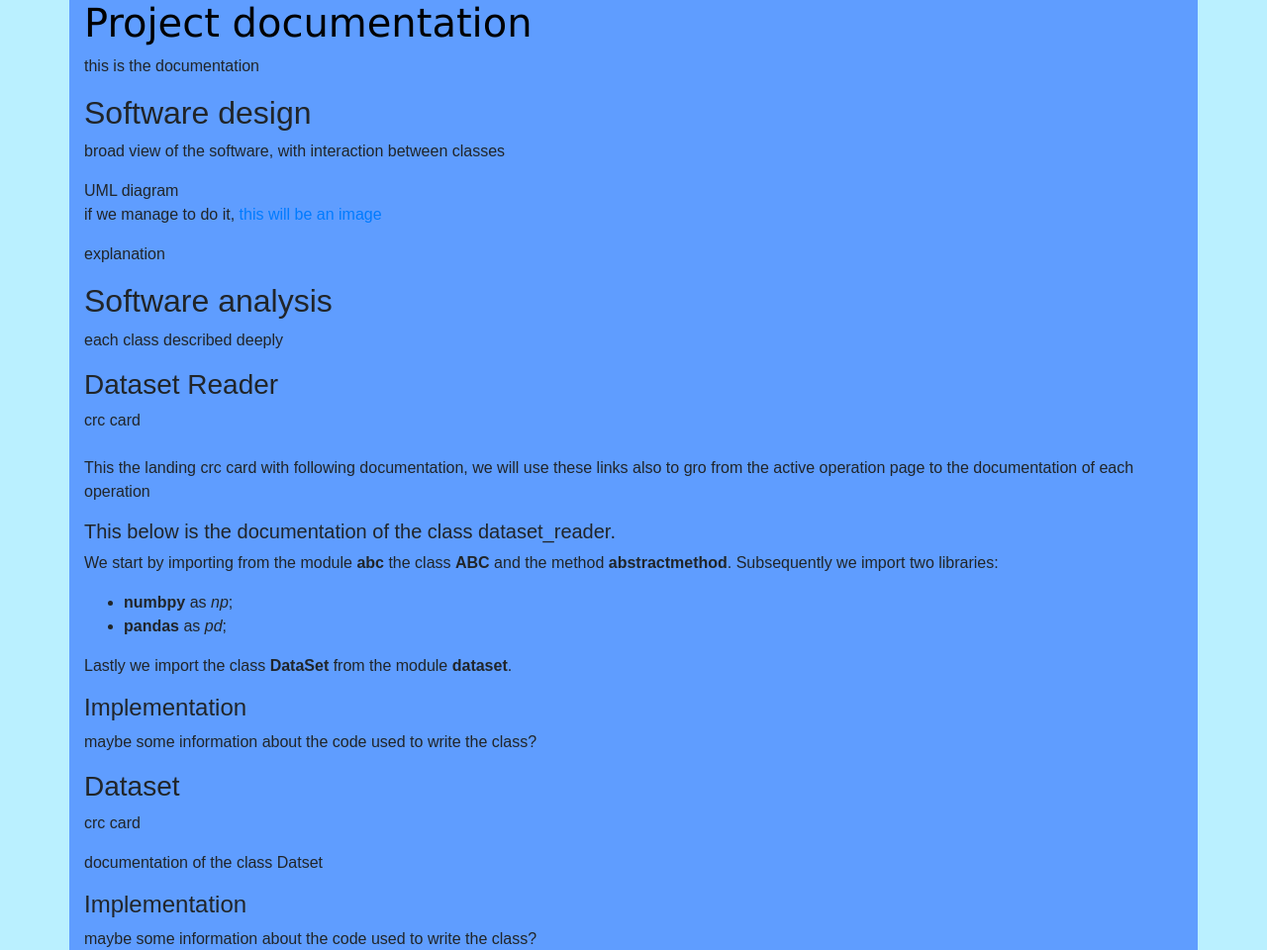
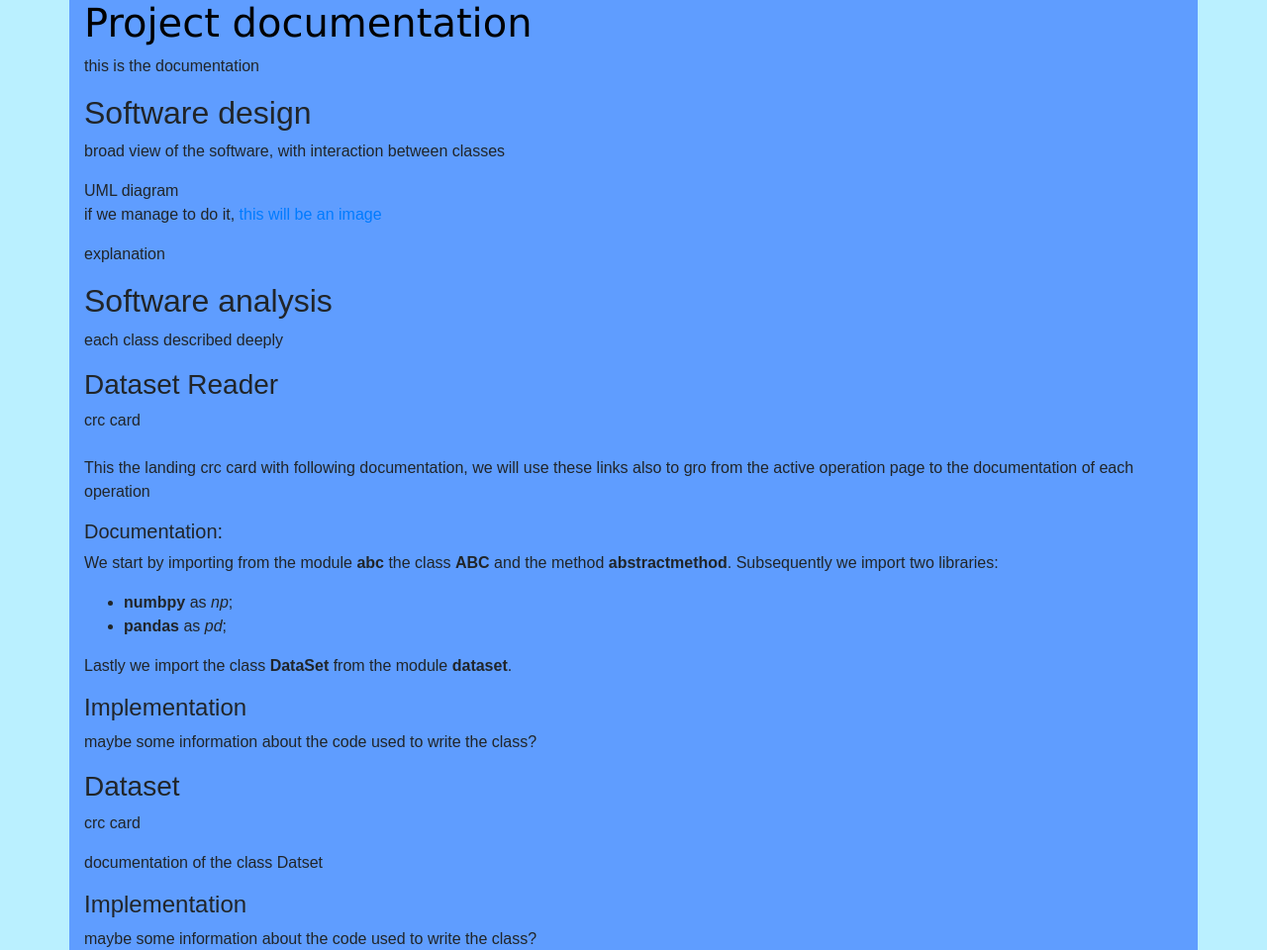
Before and after one commit to kcajj/advanced_programming_project_Genomics_2022, a Flask app: page /documentation in a window 1280 px wide. Shown: the part 65-1025 px from the top of the page at 99% size. Run offline with Flask 2, Linux system fonts and the light colour scheme; parts of the project's set-up code (start-up, migrations or seed data) failed here and were passed over.

Commit message:
Update documentation.html

```diff
--- a/webapp/templates/documentation.html
+++ b/webapp/templates/documentation.html
@@ -38,7 +38,7 @@
     </a>
 </p>
 
-<h5>This below is the documentation of the class dataset_reader.</h5>
+<h5>Documentation:</h5>
 
 <p>
     We start by importing from the module <b>abc</b> the class <b>ABC</b> and the method <b>abstractmethod</b>.
```
